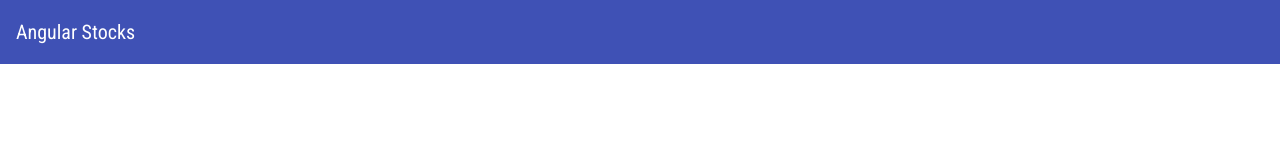
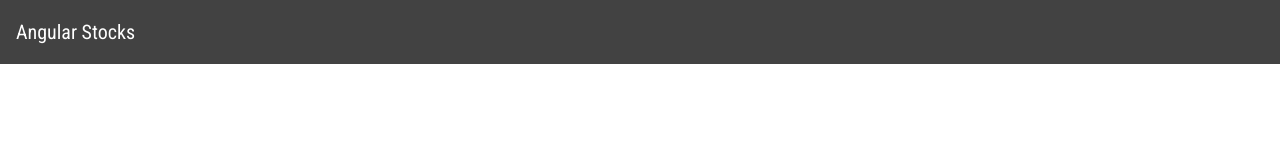
Before and after one commit to xamfy/angular_stocks, an Angular app: page / in a window 1280 px wide. Shown: the top 160 px of the page. Built offline with nearby package versions, Linux system fonts and the light colour scheme.

Commit message:
change theme color to dark

```diff
--- a/src/app/app.component.html
+++ b/src/app/app.component.html
@@ -9,7 +9,8 @@
         <mat-card-title>Share market</mat-card-title>
         <mat-card-subtitle>Realtime share prices</mat-card-subtitle>
       </mat-card-header>
-      <img mat-card-image src="https://s.thestreet.com/files/tsc/v2008/photos/contrib/uploads/stocktickerboard_600x400.jpg" alt="Realtime share prices">
+      <img mat-card-image src="https://media.wired.com/photos/5b3174bb440082328b06c9c7/master/w_582,c_limit/AndreessenHorowitz-Crypto-Biz-FINAL.jpg" alt="crypto exchange rates">
+      <!-- <img mat-card-image src="https://s.thestreet.com/files/tsc/v2008/photos/contrib/uploads/stocktickerboard_600x400.jpg" alt="Realtime share prices"> -->
       <mat-card-content>
         <p>
         See the realtime share prices.
--- a/src/styles.scss
+++ b/src/styles.scss
@@ -9,7 +9,7 @@ $custom-typography: mat-typography-config(
 
 @include mat-core($custom-typography);
 
-$candy-app-primary: mat-palette($mat-indigo);
+$candy-app-primary: mat-palette($mat-gray, 800);
 $candy-app-accent:  mat-palette($mat-pink, A200, A100, A400);
 
 // The warn palette is optional (defaults to red).
@@ -25,6 +25,7 @@ $candy-app-theme: mat-light-theme($candy-app-primary, $candy-app-accent, $candy-
 
 body {
     margin: 0;
+    // background-color: #263238;
     /* font-family: 'Roboto', sans-serif; */
     /* font-family: 'Eczar', serif; */
 }
```
